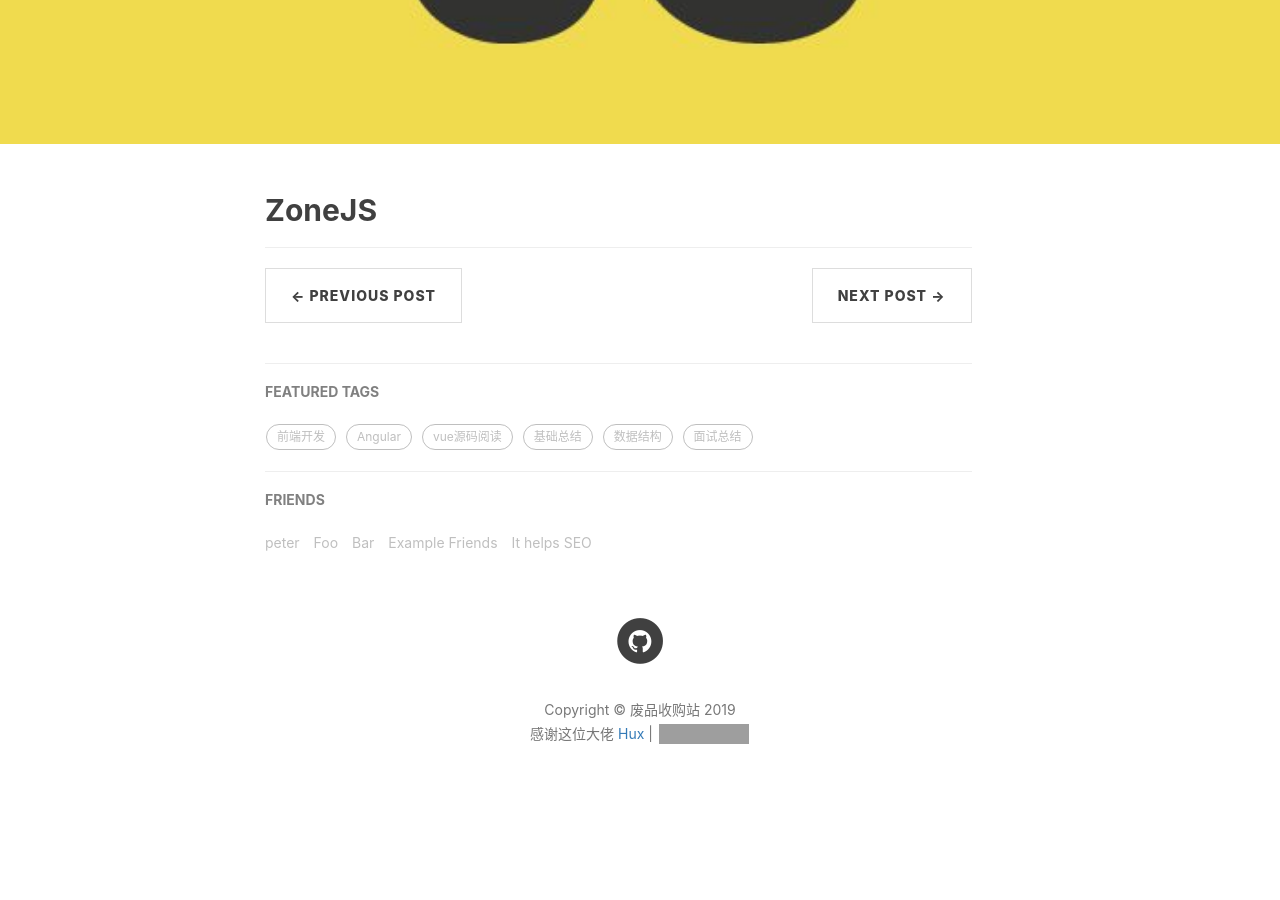
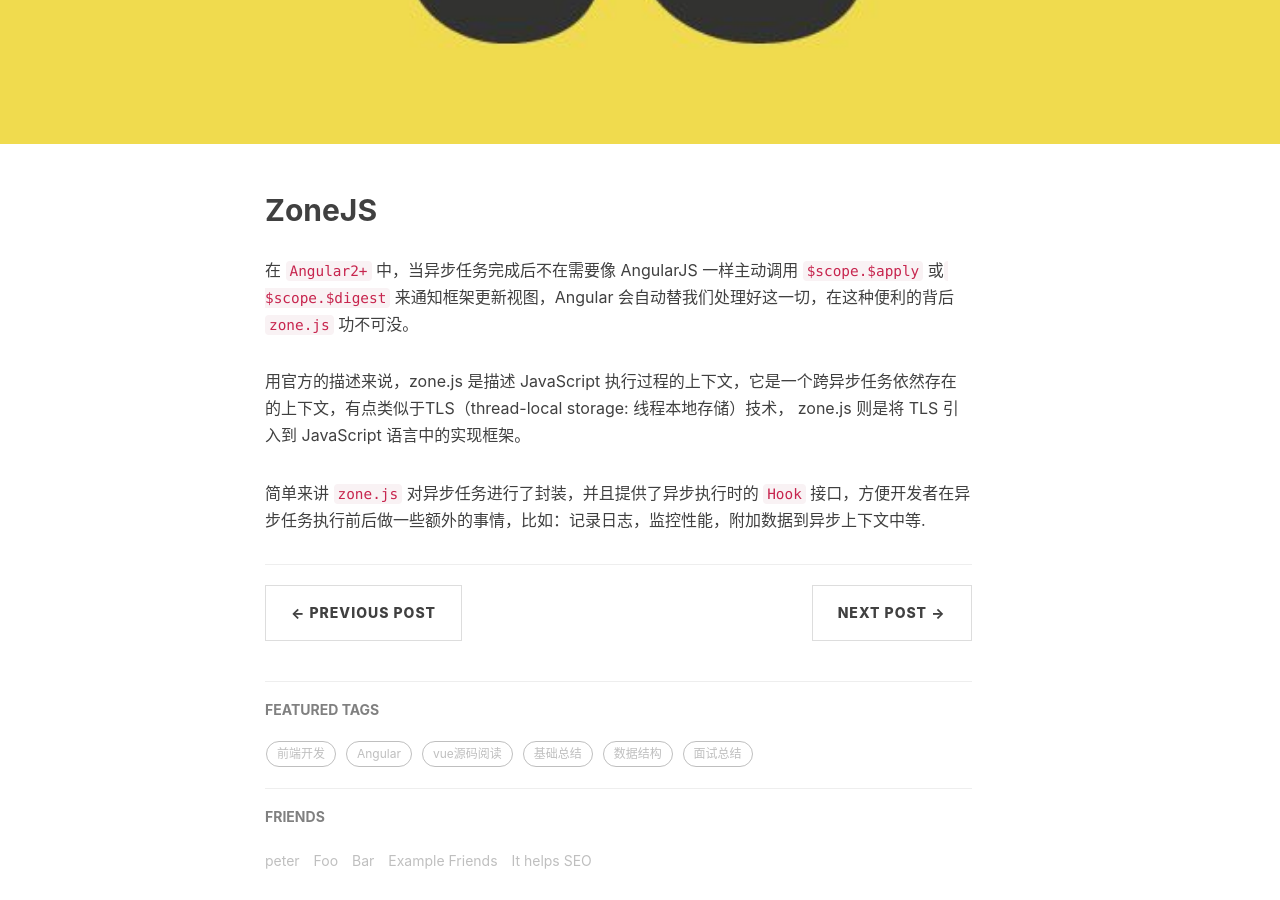
Before and after one commit to DimaLiLongJi/My-Blog, a Jekyll site: the page built from _posts/2019-03-16-angular原理学习-1.zoneJS.markdown, in a window 1280 px wide and 900 px high, scrolled down 379 px. Built offline with Jekyll 4.4.1, drawn with Linux system fonts in a browser that asks for light colours; nearby versions of some CDN libraries; comment, search, counter and statistics services are not loaded; before the commit the page ends 1217 px from its top, so only the background shows below that; grey boxes are pictures that could not be loaded.

Commit message:
add change for angularjs

```diff
--- a/_posts/2019-03-16-angular原理学习-1.zoneJS.markdown
+++ b/_posts/2019-03-16-angular原理学习-1.zoneJS.markdown
@@ -11,3 +11,9 @@ tags:
 
 
 ## ZoneJS
+
+在 `Angular2+` 中，当异步任务完成后不在需要像 AngularJS 一样主动调用 `$scope.$apply` 或` $scope.$digest` 来通知框架更新视图，Angular 会自动替我们处理好这一切，在这种便利的背后 `zone.js` 功不可没。
+
+用官方的描述来说，zone.js 是描述 JavaScript 执行过程的上下文，它是一个跨异步任务依然存在的上下文，有点类似于TLS（thread-local storage: 线程本地存储）技术， zone.js 则是将 TLS 引入到 JavaScript 语言中的实现框架。
+
+简单来讲 `zone.js` 对异步任务进行了封装，并且提供了异步执行时的 `Hook` 接口，方便开发者在异步任务执行前后做一些额外的事情，比如：记录日志，监控性能，附加数据到异步上下文中等.
```
